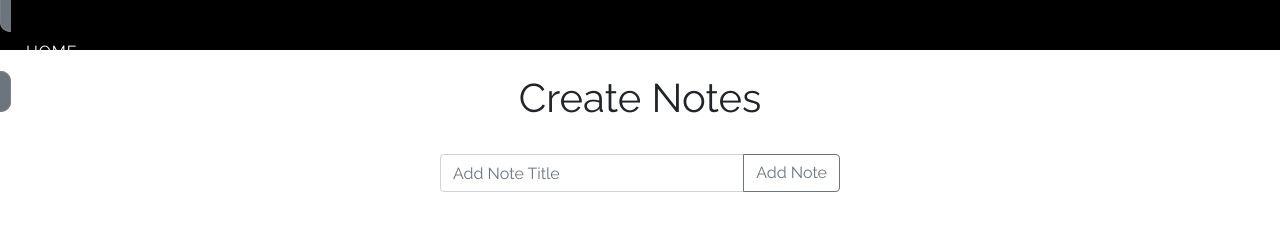
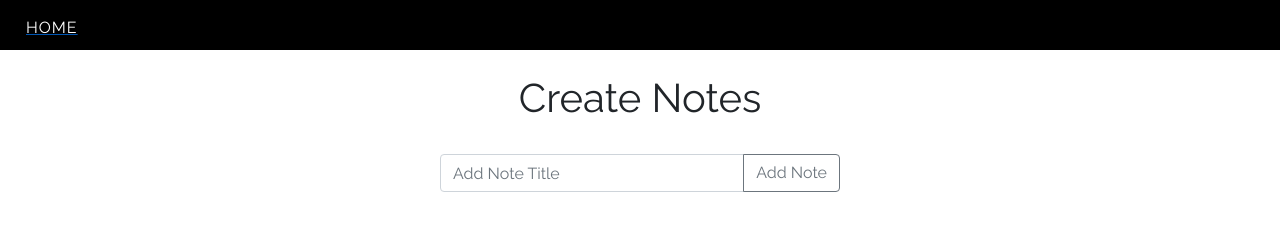
Before and after one commit to nidvar/notes, a plain HTML site: page index.html in a window 1280 px wide. Drawn offline with nearby package versions, Linux system fonts and the light colour scheme.

Commit message:
home button

```diff
--- a/index.html
+++ b/index.html
@@ -7,7 +7,7 @@
 	<link href='style.css' type='text/css' rel='stylesheet'>
 </head>
 <body>
-	<nav><a href='https://nidvar.github.io/portfolio/'><p id='logo'>HOME</p></a></nav>
+	<nav><a href='https://nidvar.github.io/portfolio/'><p class='logo'>HOME</p></a></nav>
 	<center>
 		<br>
 		<h1>Create Notes</h1>
--- a/style.css
+++ b/style.css
@@ -6,7 +6,7 @@ nav{
 	background-color:black;
 	height:50px;
 }
-#logo{
+.logo{
 	color:white;
 	margin:0 0 0 10px;
 	padding:16px;
@@ -17,8 +17,6 @@ nav{
 .note-title{
 	margin:10px;
 	display:block;
-}
-a {
 	text-decoration: none;
 	color:black;
 	border:1px solid grey;
@@ -26,7 +24,7 @@ a {
 	padding:10px;
 	border-radius:10px;
 }
-a:hover{
+.note-title:hover{
 	background-color:#6c757d;
 	text-decoration: none;
 	color:white;
```
